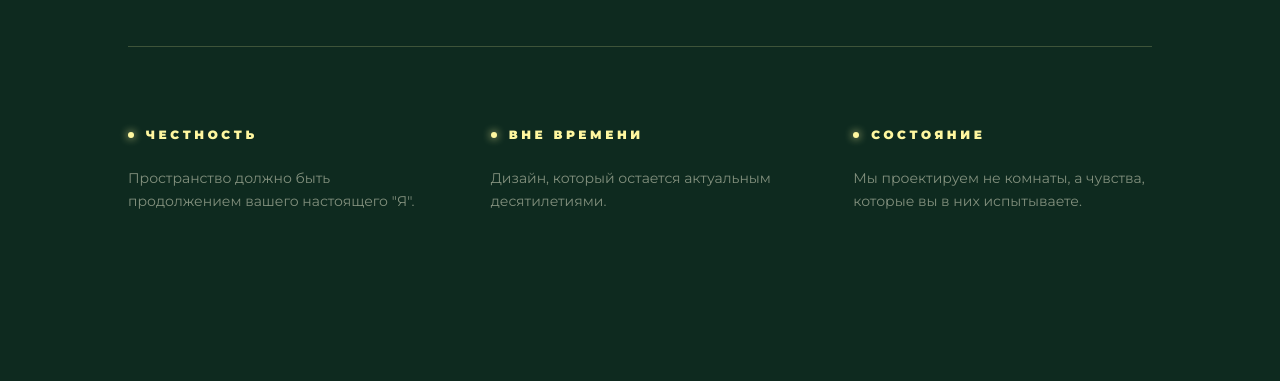
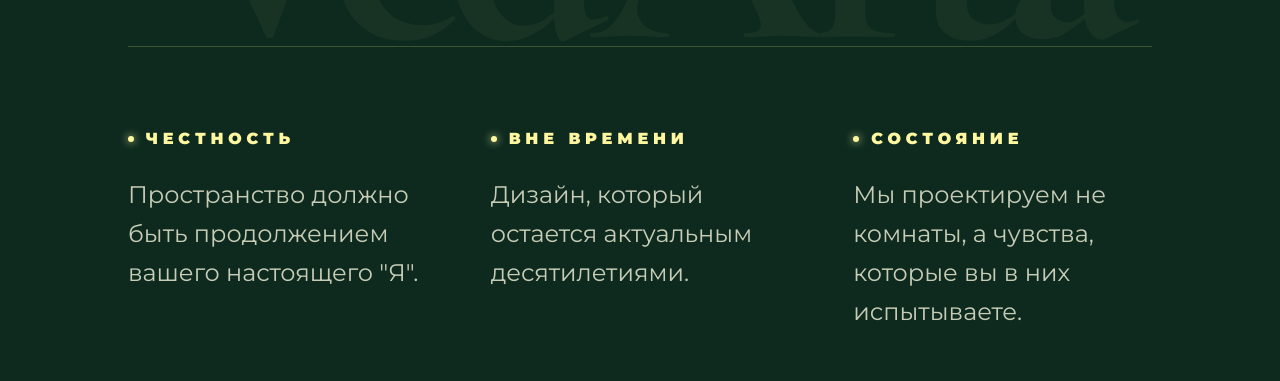
Before and after one commit to vedarta-studio/vedarta-studio, a React (Vite) app: page / in a window 1280 px wide. Shown: the part 7960-8341 px from the top of the page. Built offline with nearby package versions, Linux system fonts and the light colour scheme; a web font is replaced by a local one.

Commit message:
fix philosophy text size big

```diff
--- a/components/Philosophy.tsx
+++ b/components/Philosophy.tsx
@@ -1,12 +1,16 @@
-
 import React from 'react';
 import { siteConfig } from '../siteConfig';
 
 export const Philosophy: React.FC = () => {
   return (
-    <section id="philosophy" className="py-48 bg-[#0e2a1f] flex items-center justify-center overflow-hidden relative border-y border-[#ffcc33]/10">
+    <section
+      id="philosophy"
+      className="py-48 bg-[#0e2a1f] flex items-center justify-center overflow-hidden relative border-y border-[#ffcc33]/10"
+    >
       <div className="absolute inset-0 flex items-center justify-center opacity-[0.04] pointer-events-none select-none">
-        <span className="text-[25vw] font-logo font-black tracking-tighter text-[#fff7a0] whitespace-nowrap">VedArta</span>
+        <span className="text-[25vw] font-logo font-black tracking-tighter text-[#fff7a0] whitespace-nowrap">
+          VedArta
+        </span>
       </div>
 
       <div className="container mx-auto px-6 relative z-10">
@@ -15,16 +19,27 @@ export const Philosophy: React.FC = () => {
             <h2 className="text-3xl md:text-5xl lg:text-7xl font-serif italic leading-[1.2] text-[#f5f5dc] mb-8">
               {siteConfig.founder.quote}
             </h2>
-            <p className="text-[#ffcc00] text-sm font-black tracking-[0.4em] uppercase opacity-80">{siteConfig.founder.quoteAuthor}</p>
+
+            <p className="text-[#ffcc00] text-sm font-black tracking-[0.4em] uppercase opacity-80">
+              {siteConfig.founder.quoteAuthor}
+            </p>
           </div>
 
           <div className="grid grid-cols-1 md:grid-cols-3 gap-16 text-left border-t border-[#fff7a0]/20 pt-20">
-            {siteConfig.about.philosophyPoints.slice(0,3).map((item) => (
+            {siteConfig.about.philosophyPoints.slice(0, 3).map((item) => (
               <div key={item.t} className="group">
-                <h4 className="text-[#fff7a0] text-xs font-black tracking-[0.3em] uppercase mb-6 flex items-center gap-3">
-                   <span className="w-1.5 h-1.5 bg-[#fff7a0] rounded-full group-hover:scale-150 transition-all shadow-[0_0_8px_#fff7a0]"></span> {item.t}
+
+                {/* Заголовки тоже чуть увеличил */}
+                <h4 className="text-[#fff7a0] text-sm md:text-base font-black tracking-[0.3em] uppercase mb-6 flex items-center gap-3">
+                  <span className="w-1.5 h-1.5 bg-[#fff7a0] rounded-full group-hover:scale-150 transition-all shadow-[0_0_8px_#fff7a0]"></span>
+                  {item.t}
                 </h4>
-                <p className="text-[#f5f5dc]/50 text-sm leading-relaxed group-hover:text-[#f5f5dc] transition-colors duration-500">{item.d}</p>
+
+                {/* ВОТ ГДЕ БЫЛА ПРОБЛЕМА — теперь реально крупно */}
+                <p className="text-[#f5f5dc]/80 text-[22px] md:text-[24px] leading-relaxed group-hover:text-[#f5f5dc] transition-colors duration-500">
+                  {item.d}
+                </p>
+
               </div>
             ))}
           </div>
```
